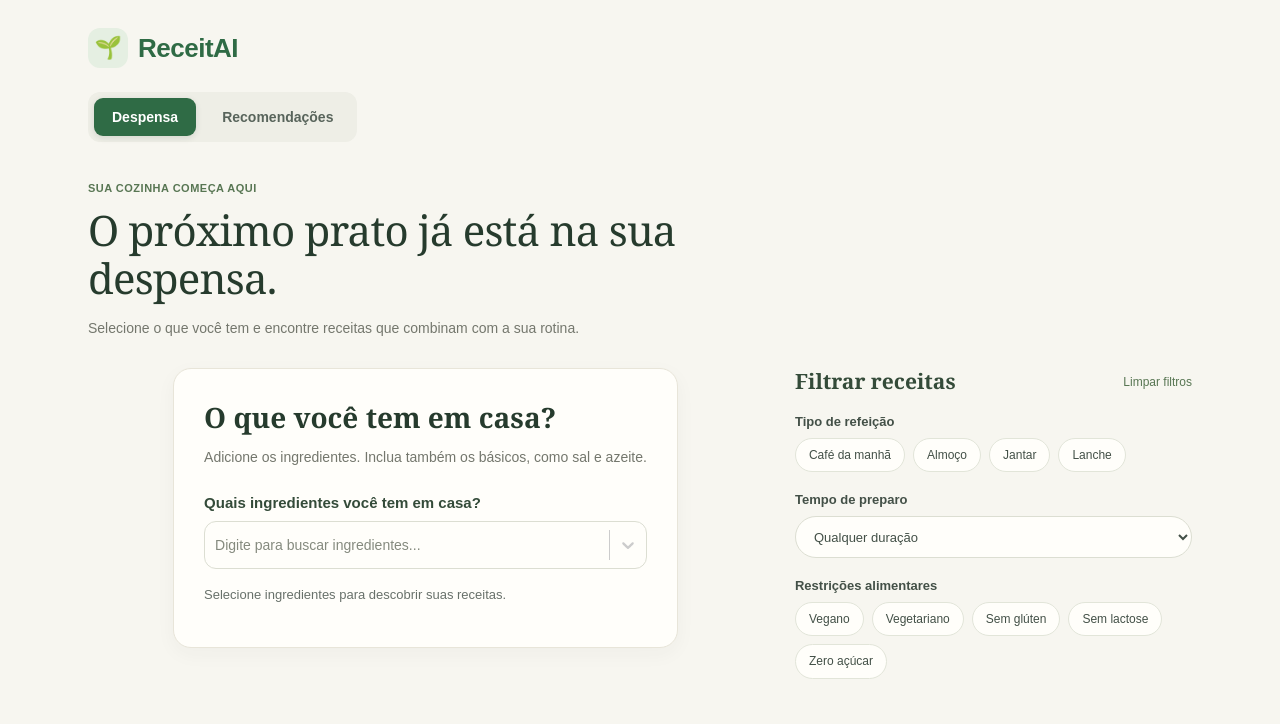
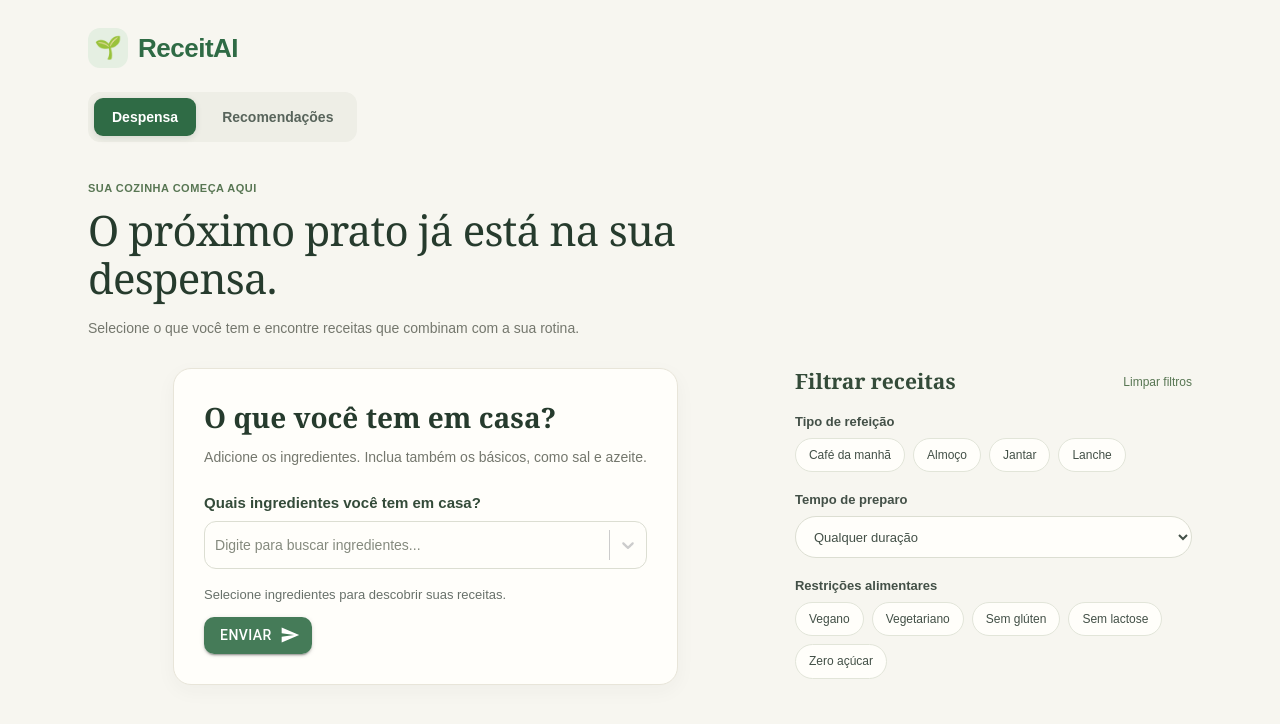
Before and after one commit to ReceitAI-Fatec/ReceitAI-Fatec, a React (Vite) app: page / in a window 1280 px wide. Shown: the top 724 px of the page. Built offline with nearby package versions, Linux system fonts and the light colour scheme.

Commit message:
update
update

```diff
--- a/package.json
+++ b/package.json
@@ -10,6 +10,10 @@
     "preview": "vite preview"
   },
   "dependencies": {
+    "@emotion/react": "^11.14.0",
+    "@emotion/styled": "^11.14.1",
+    "@mui/icons-material": "^9.5.0",
+    "@mui/material": "^9.5.0",
     "react": "^19.2.8",
     "react-dom": "^19.2.8",
     "react-select": "^5.10.2"
--- a/src/App.jsx
+++ b/src/App.jsx
@@ -9,6 +9,17 @@ import AppNavigation from './components/AppNavigation'
 import RecipeDetails from './pages/RecipeDetails'
 import AppHeader from './components/AppHeader'
 import './App.css'
+
+// ********************BOTAO TESTE*******************************//
+
+import Button from '@mui/material/Button';
+import Icon from '@mui/material/Icon';
+import DeleteIcon from '@mui/icons-material/Delete';
+import CloudUploadIcon from '@mui/icons-material/CloudUpload';
+import KeyboardVoiceIcon from '@mui/icons-material/KeyboardVoice';
+import SaveIcon from '@mui/icons-material/Save';
+import SendIcon from '@mui/icons-material/Send';
+
 
 function App() {
   const [selectedIngredients, setSelectedIngredients] = useState([])
@@ -119,6 +130,14 @@ function App() {
                       </p>
                     )}
                   </div>
+
+                  {/* BOTÃO TESTE**********************/}
+                  <Button variant="contained" endIcon={<SendIcon />} onClick={() => setActiveTab('recommendations')} sx={{
+                    borderRadius: '10px', backgroundColor: '#2f6b45e3',
+                    '&:hover': { backgroundColor: '#2F6B45', transform: 'scale(1.05)' }
+                  }}>
+                    Enviar
+                  </Button>
                 </section>
 
                 <section className="pantry-filters">
--- a/src/components/RecipeCard.jsx
+++ b/src/components/RecipeCard.jsx
@@ -1,4 +1,8 @@
 import './RecipeCard.css'
+
+// ************ TESTE ICONE *****************
+import CheckCircleIcon from '@mui/icons-material/CheckCircle';
+import CancelIcon from '@mui/icons-material/Cancel';
 
 function RecipeCard({ recipe, onSelect }) {
   return (
@@ -45,20 +49,39 @@ function RecipeCard({ recipe, onSelect }) {
               )
 
               return (
+                // <li
+                //   key={ingredient}
+                //   className={isMissing ? 'ingredient-missing' : ''}
+                // >
+                //   <span aria-hidden="true">
+                //     {isMissing ? '○' : '✓'}
+                //   </span>
+                //   {ingredient}
+                //   {isMissing && (
+                //     <small>Faltando</small>
+                //   )}
+                // </li>
+
+                // ******TESTE ICONE*********
                 <li
                   key={ingredient}
                   className={isMissing ? 'ingredient-missing' : ''}
                 >
                   <span aria-hidden="true">
-                    {isMissing ? '○' : '✓'}
+                    {isMissing ? (
+                      <CancelIcon sx={{ color: '#E53935', fontSize: 14 }} />
+                    ) : (
+                      <CheckCircleIcon sx={{ color: '#43A047', fontSize: 14 }} />
+                    )}
                   </span>
+
                   {ingredient}
-                  {isMissing && (
-                    <small>Faltando</small>
-                  )}
+
+                  {isMissing && <small>Faltando</small>}
                 </li>
               )
             })}
+
           </ul>
         </div>
       </div>
```
Also changed, not shown: 1 other file (tests, documents, lock files or other folders).
